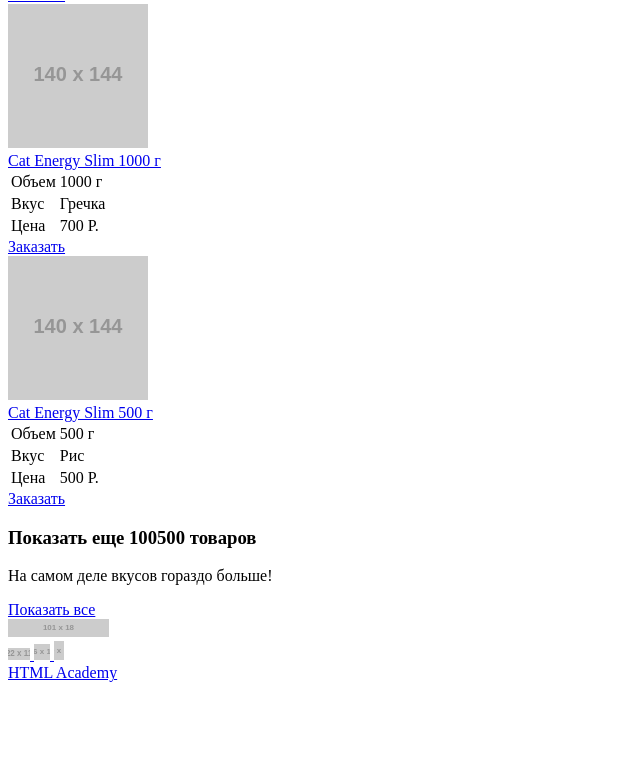
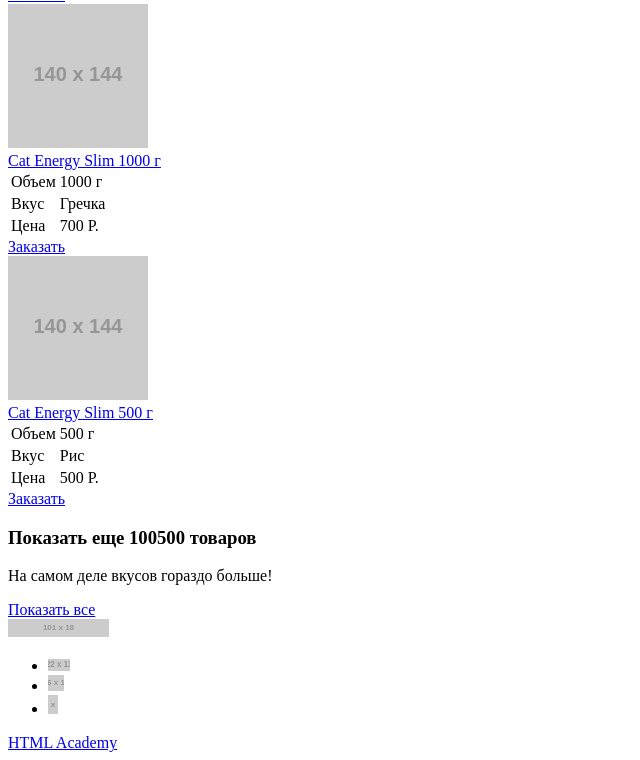
Before and after one commit to SovaSovitsa/236651-cat-energy-18, a website: page source/catalog.html in a window 1280 px wide. Shown: the part 1456-2216 px from the top of the page, without its empty margins (0-640 px from the left). Before the commit the page ends 2146 px from the top, so only its background shows below. Drawn offline with Linux system fonts and the light colour scheme; placeholder pictures from the web are drawn by us.

Commit message:
Делает блок ссылок на соцсети списком

```diff
--- a/source/catalog.html
+++ b/source/catalog.html
@@ -239,17 +239,23 @@
             <img src="https://via.placeholder.com/101x18" alt="Логотип магазина Cat Energy" width="101" height="18">
         </a>
         <!-- Иконки соцсетей -->
-        <div class="socials">
+        <ul class="socials">
+            <li class="socials__item">
                 <a class="socials__btn" href="#" aria-label="Ссылка на ВК">
                     <img class="socials__icon" src="https://via.placeholder.com/22x11" width="22" height="12" alt="Логотип ВК">
                 </a>
+            </li>
+            <li class="socials__item">
                 <a class="socials__btn" href="#" aria-label="Ссылка на Инстаграм">
                     <img class="socials__icon" src="https://via.placeholder.com/16x16" width="16" height="16" alt="Логотип Инстаграма">
                 </a>
+            </li>
+            <li class="socials__item">
                 <a class="socials__btn" href="#" aria-label="Ссылка на Фейсбук">
                     <img class="socials__icon" src="https://via.placeholder.com/10x19" width="10" height="19" alt="Логотип Фейсбука">
                 </a>
-        </div>
+            </li>
+        </ul>
         <div class="copyright">
             <a class="copyright__link" href="https://htmlacademy.ru/intensive/adaptive">HTML Academy</a>
         </div>
```
Also changed, not shown: source/form.html (+8 -2 lines), source/index.html (+8 -2 lines). Lines whose indentation alone changed are shown as unchanged.
